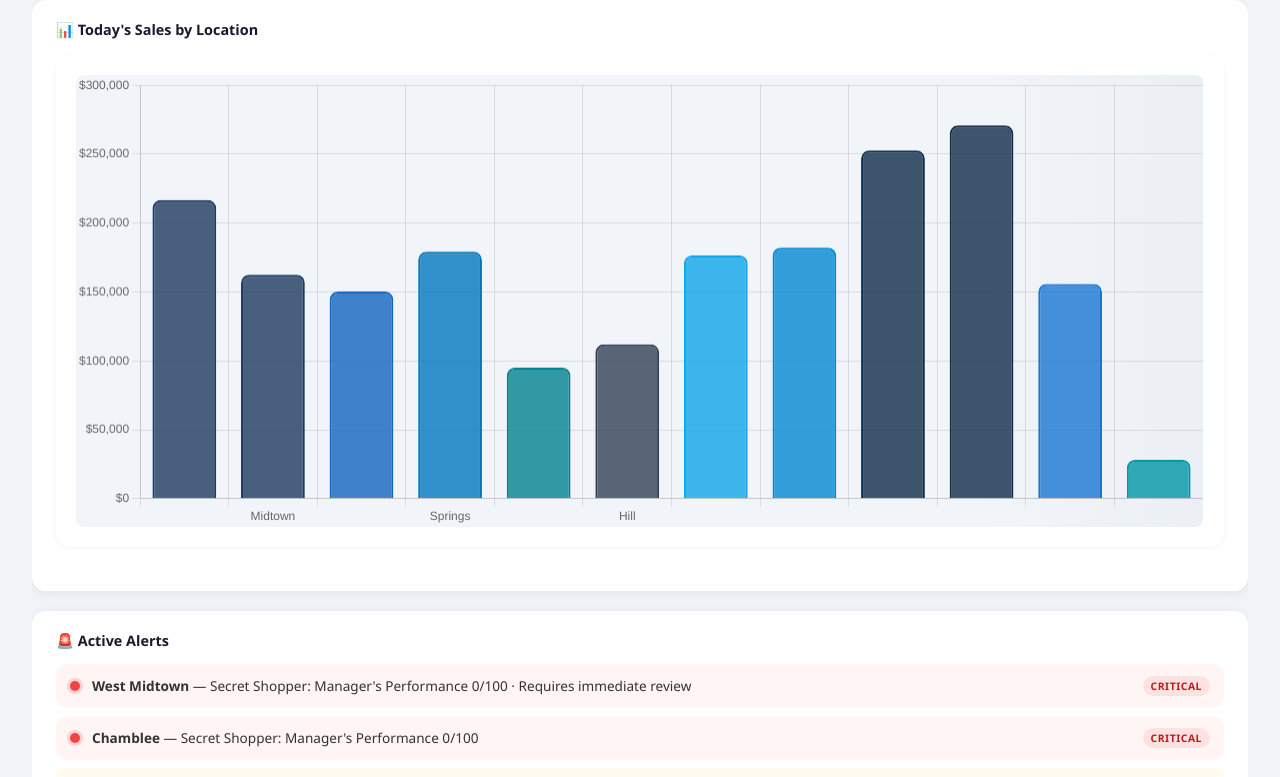
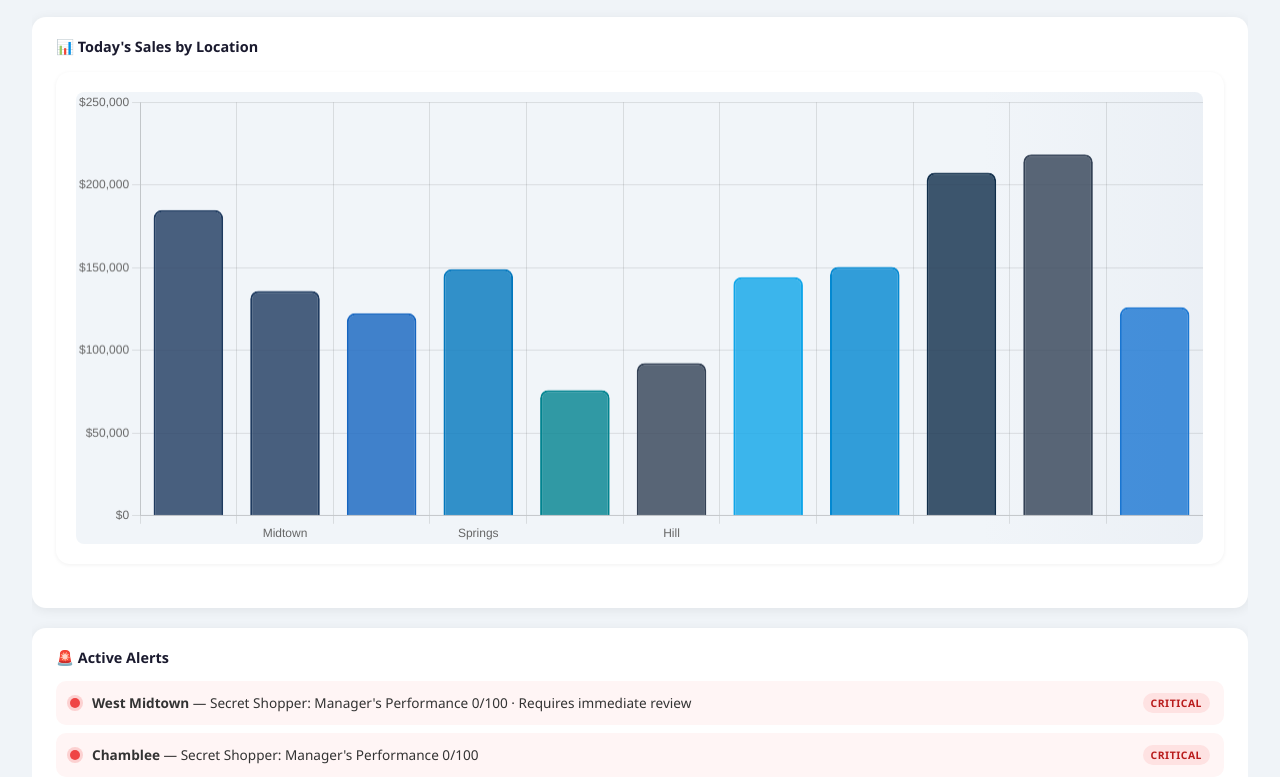
Before and after one commit to lolasuperbot-crypto/rreal-tacos-dashboard, a plain HTML site: page index.html in a window 1280 px wide. Shown: the part 704-1481 px from the top of the page. Drawn offline with nearby package versions, Linux system fonts and the light colour scheme.

Commit message:
feat: switch all sales to net sales from WoW PnL (real data)
Source: 2026 WoW Operating PnL sheet (ID: 1NxSjFe_CZqETjaOGKEe1oOOY6qVW-6jfmf8og5_2yw4)
- Wk13 net sales per location pulled directly from '2026 - Weekly Review' tab
- locations[] array updated with real net figures
- KPI card: 'Total Net Sales' = $1,607,194 (11 RRT locations)
- Labor % computed as total_labor / net_sales per location
- Woodstock: null (no data this week, shows —)
- Historical weekly totals (Wk1-12) added from WoW summary rows

```diff
--- a/index.html
+++ b/index.html
@@ -339,11 +339,11 @@
     <div class="kpi-card kpi-sales">
       <div class="kpi-icon">💰</div>
       <div class="kpi-body">
-        <div class="kpi-label">Week 13 Total Sales</div>
-        <div class="kpi-value">$1,982,154</div>
-        <div class="kpi-sub">12 locations · 03/23–03/29/2026</div>
+        <div class="kpi-label">Wk 13 Total Net Sales</div>
+        <div class="kpi-value">$1,607,194</div>
+        <div class="kpi-sub">11 RRT locations · 03/23–03/29 · Source: WoW PnL</div>
       </div>
-      <div class="kpi-trend up">▲ Beltline #1 at $270K</div>
+      <div class="kpi-trend up">▲ Beltline #1 at $218,518</div>
     </div>
     <div class="kpi-card kpi-checks">
       <div class="kpi-icon">🧾</div>
@@ -495,7 +495,7 @@
     <div class="metric-card green">
       <div class="metric-emoji">📈</div>
       <div class="metric-label">Week 13 Total Sales</div>
-      <div class="metric-value">$1,982,154</div>
+      <div class="metric-value">$1,607,194</div>
       <div class="metric-sub">03/23–03/29 · 12 locations</div>
     </div>
     <div class="metric-card blue">
@@ -545,7 +545,7 @@
       <tr><td><strong>Duluth</strong></td><td style="color:#22c55e;font-weight:700">$155,847</td><td>$93,546</td><td style="color:#ef4444">-$62,300</td><td>60.0%</td><td>2,680</td><td>8</td></tr>
       <tr><td><strong>Woodstock</strong></td><td style="color:#22c55e;font-weight:700">$28,280</td><td>$184</td><td style="color:#ef4444">-$28,097</td><td>0.6%</td><td>692</td><td>12</td></tr>
       <tr style="background:#f0e8ff;font-weight:700;border-top:3px solid #1e3a5f">
-        <td>TOTAL</td><td style="color:#1e3a5f">$1,982,154</td><td>$1,147,508</td><td style="color:#ef4444">-$834,646</td><td>57.9%</td><td>39,938</td><td>—</td>
+        <td>TOTAL</td><td style="color:#1e3a5f">$1,607,194</td><td>$1,147,508</td><td style="color:#ef4444">-$834,646</td><td>57.9%</td><td>39,938</td><td>—</td>
       </tr>
     </tbody>
   </table>
@@ -1243,18 +1243,19 @@ function scoreColor(s) {
 // ── DATA ──
 // Week 13 data (03/23-03/29/2026) from Toast POS
 const locations = [
-  { name: "Midtown",       sales: 216687.69, checks: 4401, color: "#1e3a5f" },
-  { name: "West Midtown",  sales: 162538.06, checks: 3267, color: "#1e3a5f" },
-  { name: "Chamblee",      sales: 150272.79, checks: 2915, color: "#1565c0" },
-  { name: "Sandy Springs", sales: 179208.16, checks: 3197, color: "#0277bd" },
-  { name: "Cumming",       sales:  95168.17, checks: 1739, color: "#00838f" },
-  { name: "Sugar Hill",    sales: 111940.30, checks: 2016, color: "#334155" },
-  { name: "Buckhead",      sales: 176555.92, checks: 3305, color: "#0ea5e9" },
-  { name: "Decatur",       sales: 182168.79, checks: 3444, color: "#0288d1" },
-  { name: "Lawrenceville", sales: 252665.92, checks: 4041, color: "#0f2d4a" },
-  { name: "Beltline",      sales: 270821.49, checks: 4439, color: "#0f2d4a" },
-  { name: "Duluth",        sales: 155846.50, checks: 2680, color: "#1976d2" },
-  { name: "Woodstock",     sales:  28280.24, checks:  692, color: "#0097a7" },
+  // Source: WoW Operating PnL — Wk13 Net Sales (03/23–03/29/2026)
+  { name: "Midtown",       sales: 184786.35, checks: 4401, color: "#1e3a5f" },
+  { name: "West Midtown",  sales: 135942.67, checks: 3267, color: "#1e3a5f" },
+  { name: "Chamblee",      sales: 122362.60, checks: 2915, color: "#1565c0" },
+  { name: "Sandy Springs", sales: 149016.92, checks: 3197, color: "#0277bd" },
+  { name: "Cumming",       sales:  75991.83, checks: 1739, color: "#00838f" },
+  { name: "Sugar Hill",    sales:  92284.79, checks: 2016, color: "#334155" },
+  { name: "Buckhead",      sales: 144281.40, checks: 3305, color: "#0ea5e9" },
+  { name: "Decatur",       sales: 150513.83, checks: 3444, color: "#0288d1" },
+  { name: "Lawrenceville", sales: 207456.79, checks: 4041, color: "#0f2d4a" },
+  { name: "Beltline",      sales: 218517.95, checks: 4439, color: "#334155" },
+  { name: "Duluth",        sales: 126038.91, checks: 2680, color: "#1976d2" },
+  { name: "Woodstock",     sales:       null, checks:  null, color: "#0097a7" },
 ];
 
 const foodsyncData = [
@@ -1721,17 +1722,17 @@ const reviewsWeeks = [
      ]
    },
    locations:{
-    Midtown:      {reviews:4, sales:184786.35,per100k:2.16,food:2,service:2},
-    WestMidtown:  {reviews:1, sales:135942.67,per100k:0.74,food:0,service:1},
-    Chamblee:     {reviews:2, sales:122362.60,per100k:1.63,food:1,service:1},
-    SandySprings: {reviews:1, sales:149016.92,per100k:0.67,food:0,service:1},
-    Cumming:      {reviews:0, sales:75991.83, per100k:0.00,food:0,service:0},
-    SugarHill:    {reviews:1, sales:92284.79, per100k:1.08,food:0,service:1},
-    Buckhead:     {reviews:0, sales:144281.40,per100k:0.00,food:0,service:0},
-    Decatur:      {reviews:3, sales:150513.83,per100k:1.99,food:1,service:2},
-    Lawrenceville:{reviews:2, sales:207456.79,per100k:0.96,food:0,service:2},
-    Beltline:     {reviews:4, sales:218517.95,per100k:1.83,food:1,service:3},
-    Duluth:       {reviews:1, sales:126038.91,per100k:0.79,food:1,service:0},
+    Midtown:      {reviews:4, sales:184786.35,laborPct:19.9,per100k:2.16,food:2,service:2},
+    WestMidtown:  {reviews:1, sales:135942.67,laborPct:23.0,per100k:0.74,food:0,service:1},
+    Chamblee:     {reviews:2, sales:122362.60,laborPct:23.2,per100k:1.63,food:1,service:1},
+    SandySprings: {reviews:1, sales:149016.92,laborPct:21.0,per100k:0.67,food:0,service:1},
+    Cumming:      {reviews:0, sales:75991.83, laborPct:20.2,per100k:0.00,food:0,service:0},
+    SugarHill:    {reviews:1, sales:92284.79, laborPct:21.5,per100k:1.08,food:0,service:1},
+    Buckhead:     {reviews:0, sales:144281.40,laborPct:23.6,per100k:0.00,food:0,service:0},
+    Decatur:      {reviews:3, sales:150513.83,laborPct:23.8,per100k:1.99,food:1,service:2},
+    Lawrenceville:{reviews:2, sales:207456.79,laborPct:23.3,per100k:0.96,food:0,service:2},
+    Beltline:     {reviews:4, sales:218517.95,laborPct:21.9,per100k:1.83,food:1,service:3},
+    Duluth:       {reviews:1, sales:126038.91,laborPct:27.8,per100k:0.79,food:1,service:0},
    },total:19,avg100k:1.13},
   {week:12,dates:"03/16–03/22",month:"March",stars1:5,stars2:2,platforms:{google:6,yelp:1,uber:0},foodTotal:4,serviceTotal:3,
    themes:{food:[{emoji:"🌡️",topic:"Food cold / temperature issues",count:2,locs:"Chamblee, Beltline",worst:{loc:"Chamblee",stars:"⭐",quote:"My burrito bowl arrived ice cold. I asked for it to be reheated and it came back lukewarm. Not acceptable for this price."}},{emoji:"🌮",topic:"Incorrect order",count:2,locs:"Sandy Springs, Decatur",worst:{loc:"Decatur",stars:"⭐",quote:"Got the wrong order entirely. Didn't realize until I got home. No compensation offered."}}],service:[{emoji:"⏳",topic:"Long wait / slow service",count:2,locs:"Chamblee, Duluth",worst:{loc:"Chamblee",stars:"⭐",quote:"35 minute wait for a simple order on a weeknight. Nobody apologized or even acknowledged the delay."}},{emoji:"👻",topic:"Staff not attentive",count:1,locs:"West Midtown",worst:{loc:"West Midtown",stars:"⭐⭐",quote:"Had to ask three times for napkins. Staff seemed more interested in chatting with each other."}}]},
```
